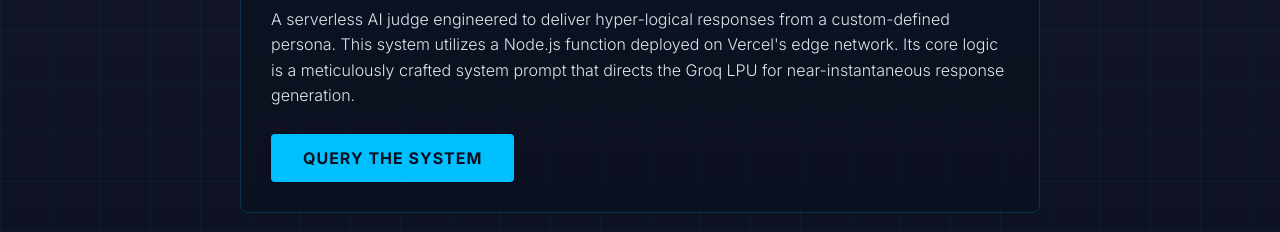
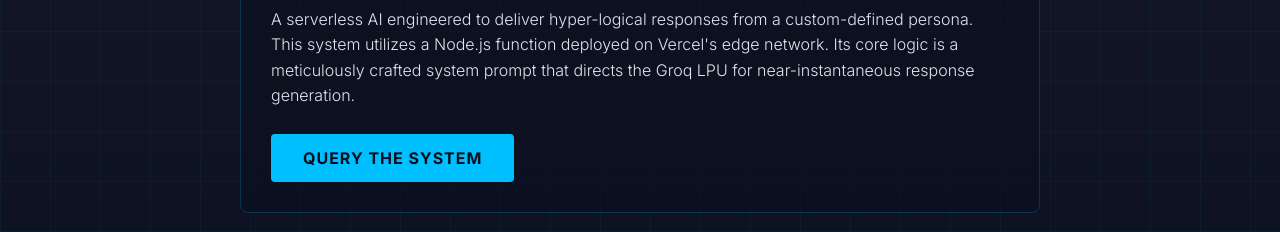
Before and after one commit to solomon-brian/solomon-brian.github.io, a plain HTML site: page index.html in a window 1280 px wide. Shown: the part 568-800 px from the top of the page. Drawn offline with Linux system fonts and the light colour scheme.

Commit message:
Update index.html Serverless AI, not judge

```diff
--- a/index.html
+++ b/index.html
@@ -245,7 +245,7 @@
           TruthyFalsy
         </h3>
         <p>
-          A serverless AI judge engineered to deliver hyper-logical responses from a custom-defined persona. This system utilizes a Node.js function deployed on Vercel's edge network. Its core logic is a meticulously crafted system prompt that directs the Groq LPU for near-instantaneous response generation.
+          A serverless AI engineered to deliver hyper-logical responses from a custom-defined persona. This system utilizes a Node.js function deployed on Vercel's edge network. Its core logic is a meticulously crafted system prompt that directs the Groq LPU for near-instantaneous response generation.
         </p>
         <a href="https://truthyfalsy.top" target="_blank" rel="noopener noreferrer" class="project-link">
           Query The System
```
